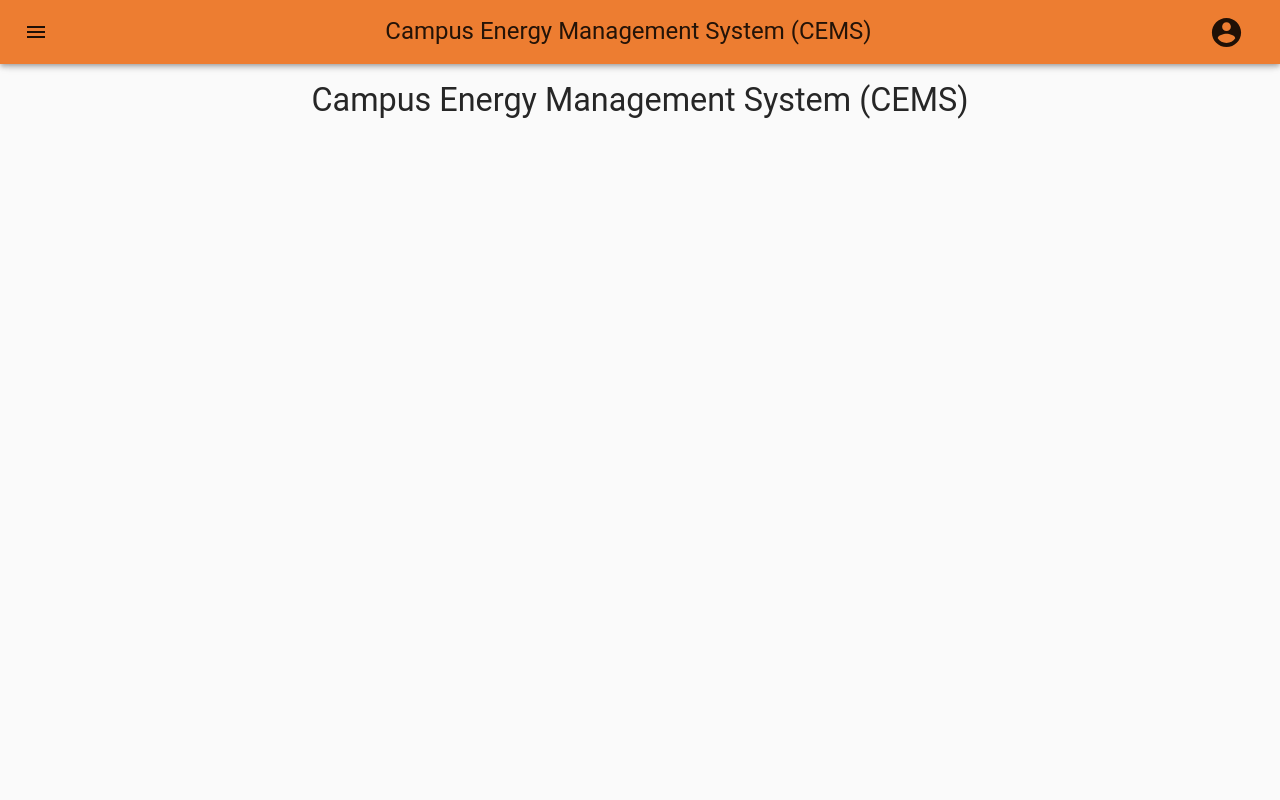
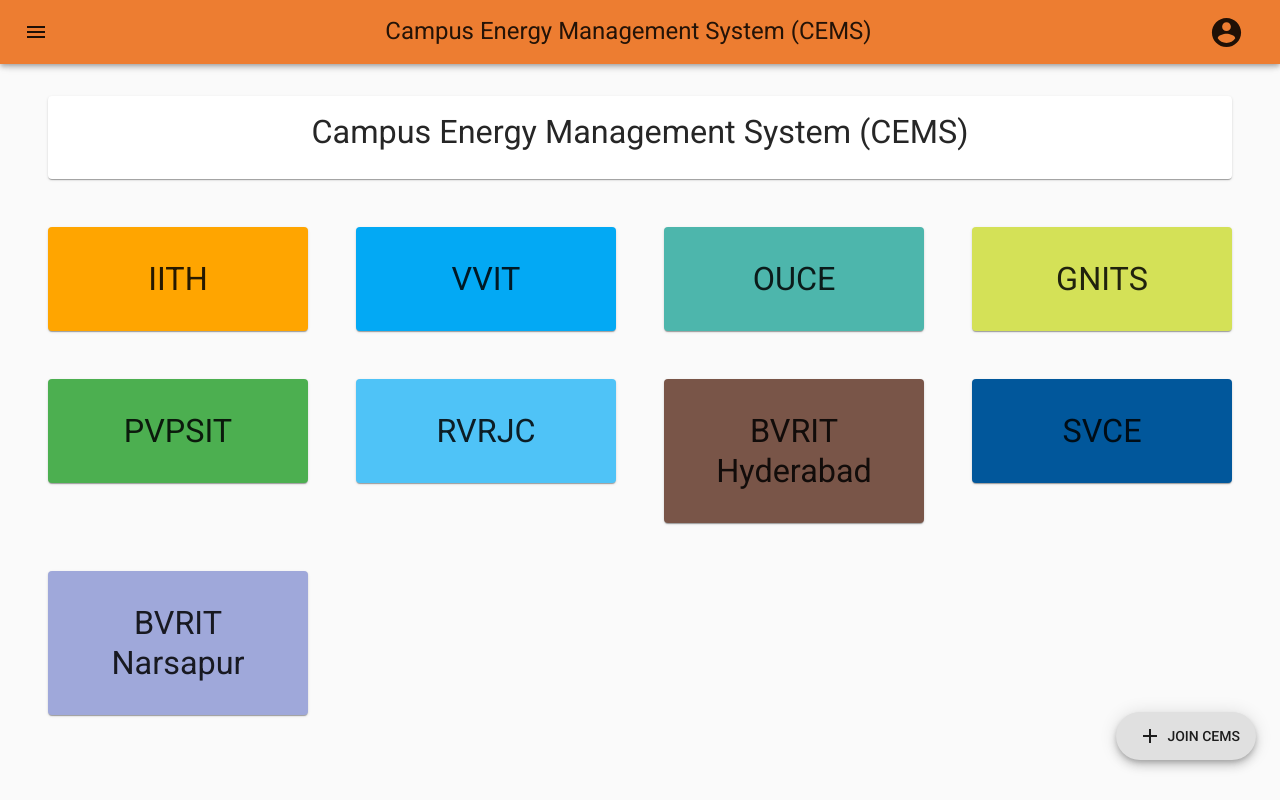
Before and after one commit to CrazyByDefault/cems-webapp, a React app: page / in a window 1280 px wide. Built offline with nearby package versions, Linux system fonts and the light colour scheme; the HTML template or start-up script is replaced by a standard one.

Commit message:
styling for home, fab

```diff
--- a/client/App.jsx
+++ b/client/App.jsx
@@ -1,4 +1,5 @@
 import React, { Component } from "react";
+import "typeface-roboto";
 import {
   Route, BrowserRouter as Router, Switch
 } from "react-router-dom";
@@ -7,6 +8,7 @@
 // import Graph from "./pages/Graph.jsx";
 // import Login from "./pages/Login.jsx";
 import Home from "./pages/Home.jsx";
+import About from "./pages/About.jsx";
 
 class App extends Component {
   render() {
@@ -16,6 +18,7 @@
         <Router>
           <Switch>
             <Route exact path="/" component={Home} />
+            <Route exact path="/about" component={About} />
           </Switch>
         </Router>
       </Page>
--- /dev/null
+++ b/client/components/JoinFab.jsx
@@ -0,0 +1,24 @@
+import React, { Component } from "react";
+import AddIcon from "@material-ui/icons/Add";
+import Fab from "@material-ui/core/Fab";
+
+class JoinFab extends Component {
+  render() {
+    return (
+      <Fab
+        variant="extended"
+        style={{
+          marginRight: "1vh",
+          position: "absolute",
+          bottom: "5vh",
+          right: "2vh"
+        }}
+      >
+        <AddIcon style={{ margin: "0.7vh" }} />
+        Join CEMS
+      </Fab>
+    );
+  }
+}
+
+export default JoinFab;
--- /dev/null
+++ b/client/pages/About.jsx
@@ -0,0 +1,52 @@
+import React, { Component } from "react";
+// import { withStyles } from "@material-ui/core/styles";
+import Grid from "@material-ui/core/Grid";
+
+import {
+  Container,
+  Typography
+} from "@material-ui/core";
+
+import JoinFab from "../components/JoinFab.jsx";
+
+class About extends Component {
+  render() {
+    return (
+      <Grid container>
+        <Grid item xs={12}>
+          <Container style={{ paddingTop: "10vh", paddingBottom: "8vh" }} >
+            <Typography variant="h2" align="center" gutterBottom>
+              About
+            </Typography>
+          </Container>
+        </Grid>
+        <Grid item xs={12}>
+          <Container>
+            <Typography variant="body1" gutterBottom>
+              The campus energy monitoring system (CEMS) group is a research collaboration initiated in 2019, to address key challenges in the area of energy monitoring, control, management and optimization.
+
+              The core idea is initiated by the power group at IIT Hyderabad via an indigenously developed solution for campus energy monitoring. Since then the solution has been shared, developed and enhanced through active collaboration among several campuses in India
+            </Typography>
+            <Typography gutterBottom>
+              As of May 2020. researchers from the following institutes are members of CEMS group. <br/><br/>
+
+              IIT Hyderabad <br/>
+              VVIT <br/>
+              OUCE <br/>
+              GNITS <br/>
+              PVPSIT <br/>
+              BVRIT Hyderabad <br/>
+              SVCE <br/>
+              RVRJC <br/>
+              BVRIT Narsapur <br/>
+              ---
+            </Typography>
+          </Container>
+        </Grid>
+        <JoinFab />
+      </Grid>
+    );
+  }
+}
+
+export default About;
--- a/client/pages/Home.jsx
+++ b/client/pages/Home.jsx
@@ -1,9 +1,26 @@
 import React, { Component } from "react";
+import { withStyles } from "@material-ui/core/styles";
+import Paper from "@material-ui/core/Paper";
+import Grid from "@material-ui/core/Grid";
 
 import {
   Typography,
-  Container
+  // Container
 } from "@material-ui/core";
+
+import JoinFab from "../components/JoinFab.jsx";
+
+const styles = (theme) => ({
+  root: {
+    flexGrow: 1,
+    margin: theme.spacing(4)
+  },
+  paper: {
+    padding: theme.spacing(2),
+    textAlign: "center",
+    color: theme.palette.text.primary,
+  }
+});
 
 class Home extends Component {
   constructor(props) {
@@ -15,15 +32,115 @@
   componentDidMount() {
   }
 
+
   render() {
+    const { classes } = this.props;
+
     return (
-      <Container>
-        <Typography variant="h4" align="center" gutterBottom>
-          Campus Energy Management System (CEMS)
-        </Typography>
-      </Container>
+      <div className={classes.root}>
+        <Grid container spacing={6}>
+          <Grid item xs={12}>
+            <Paper className={classes.paper}>
+              <Typography variant="h4" align="center" gutterBottom>
+                Campus Energy Management System (CEMS)
+              </Typography>
+            </Paper>
+          </Grid>
+          <Grid item xs={6} md={3}>
+            <Paper
+              className={classes.paper}
+              style={{ background: "orange", paddingTop: "4vh", paddingBottom: "4vh" }}
+            >
+              <Typography variant="h4">
+                IITH
+              </Typography>
+            </Paper>
+          </Grid>
+          <Grid item xs={6} md={3}>
+            <Paper
+              className={classes.paper}
+              style={{ background: "#03a9f4", paddingTop: "4vh", paddingBottom: "4vh" }}
+            >
+              <Typography variant="h4">
+                VVIT
+              </Typography>
+            </Paper>
+          </Grid>
+          <Grid item xs={6} md={3}>
+            <Paper
+              className={classes.paper}
+              style={{ background: "#4db6ac", paddingTop: "4vh", paddingBottom: "4vh" }}
+            >
+              <Typography variant="h4">
+                OUCE
+              </Typography>
+            </Paper>
+          </Grid>
+          <Grid item xs={6} md={3}>
+            <Paper
+              className={classes.paper}
+              style={{ background: "#d4e157", paddingTop: "4vh", paddingBottom: "4vh" }}
+            >
+              <Typography variant="h4">
+                GNITS
+              </Typography>
+            </Paper>
+          </Grid>
+          <Grid item xs={6} md={3}>
+            <Paper
+              className={classes.paper}
+              style={{ background: "#4caf50", paddingTop: "4vh", paddingBottom: "4vh" }}
+            >
+              <Typography variant="h4">
+                PVPSIT
+              </Typography>
+            </Paper>
+          </Grid>
+          <Grid item xs={6} md={3}>
+            <Paper
+              className={classes.paper}
+              style={{ background: "#4fc3f7", paddingTop: "4vh", paddingBottom: "4vh" }}
+            >
+              <Typography variant="h4">
+                RVRJC
+              </Typography>
+            </Paper>
+          </Grid>
+          <Grid item xs={6} md={3}>
+            <Paper
+              className={classes.paper}
+              style={{ background: "#795548", paddingTop: "4vh", paddingBottom: "4vh" }}
+            >
+              <Typography variant="h4">
+                BVRIT Hyderabad
+              </Typography>
+            </Paper>
+          </Grid>
+          <Grid item xs={6} md={3}>
+            <Paper
+              className={classes.paper}
+              style={{ background: "#01579b", paddingTop: "4vh", paddingBottom: "4vh" }}
+            >
+              <Typography variant="h4">
+                SVCE
+              </Typography>
+            </Paper>
+          </Grid>
+          <Grid item xs={6} md={3}>
+            <Paper
+              className={classes.paper}
+              style={{ background: "#9fa8da", paddingTop: "4vh", paddingBottom: "4vh" }}
+            >
+              <Typography variant="h4">
+                BVRIT Narsapur
+              </Typography>
+            </Paper>
+          </Grid>
+        </Grid>
+        <JoinFab />
+      </div>
     );
   }
 }
 
-export default Home;
+export default withStyles(styles)(Home);
```
